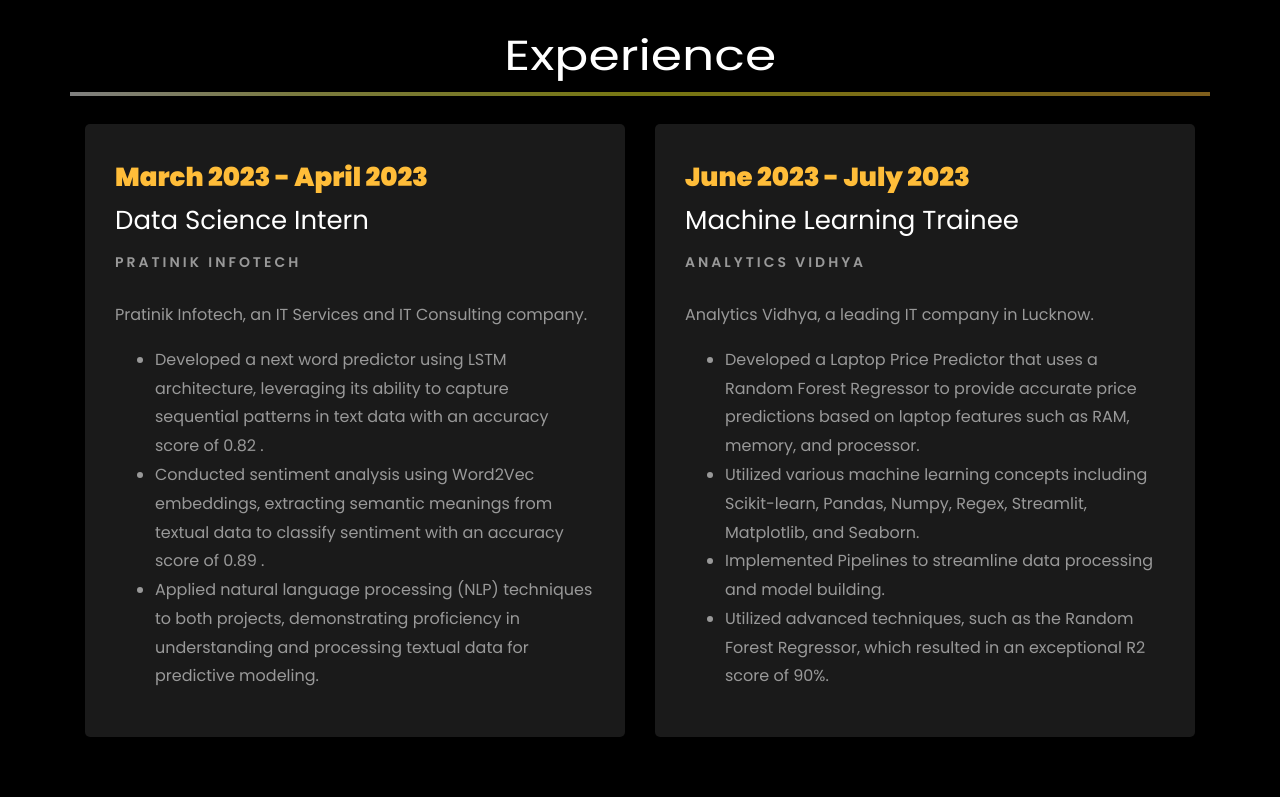
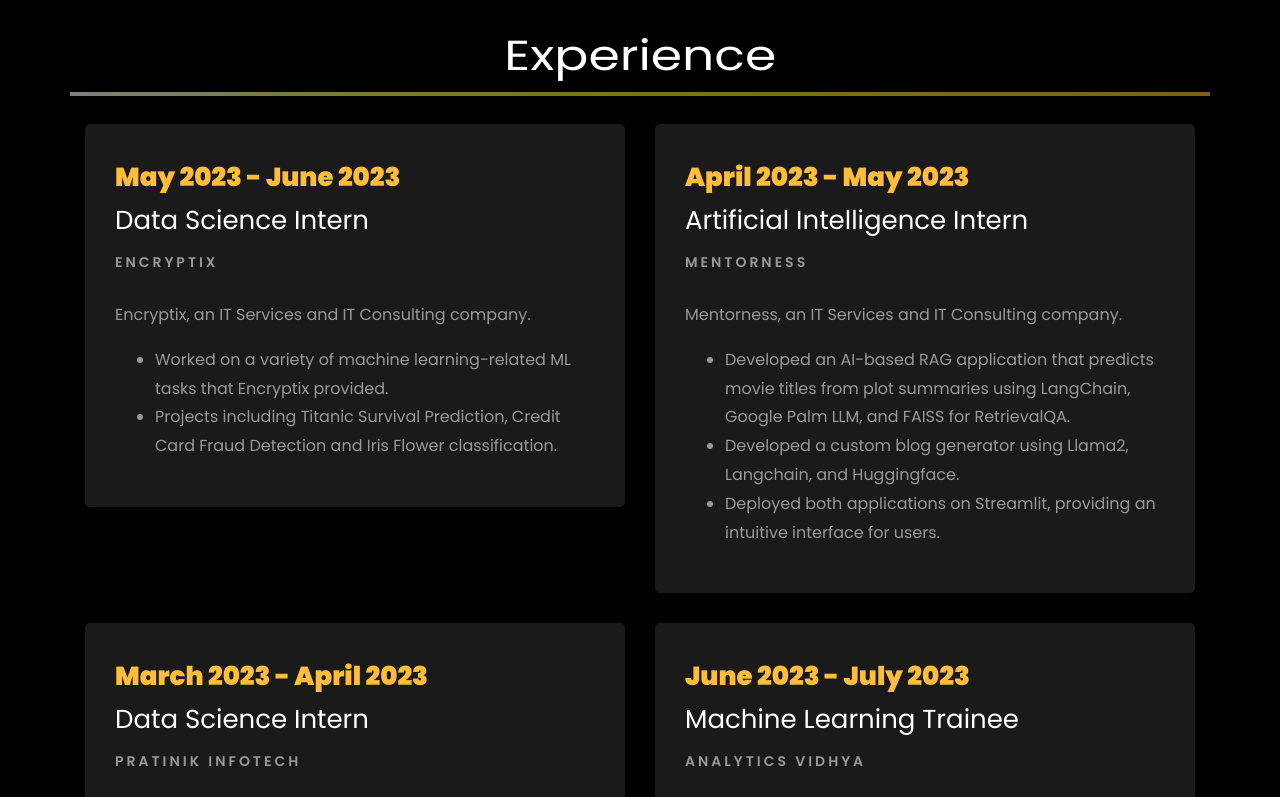
Before and after one commit to 2003HARSH/2003HARSH.github.io, a plain HTML site: page index.html in a window 1280 px wide. Shown: the part 2040-2837 px from the top of the page. Drawn offline with Linux system fonts and the light colour scheme; files whose address does not match are found by name.

Commit message:
Added Experience

```diff
--- a/index.html
+++ b/index.html
@@ -330,6 +330,37 @@
 			<div class="underline"></div>
 		</div>
 		<br>
+		<div class="row">
+			<div class="col-md-6">
+				<div class="resume-wrap ftco-animate">
+					<span class="date">May 2023 - June 2023</span>
+					<h2>Data Science Intern</h2>
+					<span class="position">Encryptix</span>
+					<p class="mt-4">Encryptix, an IT Services and IT Consulting company.
+						<ul>
+							<li> Worked on a variety of machine learning-related ML tasks that Encryptix provided.</li>
+							<li> Projects including Titanic Survival Prediction, Credit Card Fraud Detection and Iris Flower classification.</li>
+						</ul>
+					</p>
+				</div>
+
+			</div>
+			<div class="col-md-6">
+				<div class="resume-wrap ftco-animate">
+					<span class="date">April 2023 - May 2023</span>
+					<h2>Artificial Intelligence Intern</h2>
+					<span class="position">Mentorness</span>
+					<p class="mt-4">Mentorness, an IT Services and IT Consulting company.
+						<ul>
+							<li> Developed an AI-based RAG application that predicts movie titles from plot summaries using LangChain, Google Palm LLM, and FAISS for RetrievalQA.</li>
+							<li> Developed a custom blog generator using Llama2, Langchain, and Huggingface.</li>
+							<li> Deployed both applications on Streamlit, providing an intuitive interface for users.</li>
+						</ul>
+					</p>
+				</div>
+
+			</div>
+		</div>
 
 		<div class="row">
 				<div class="col-md-6">
```
Also changed, not shown: images/bg_1.png (added).
